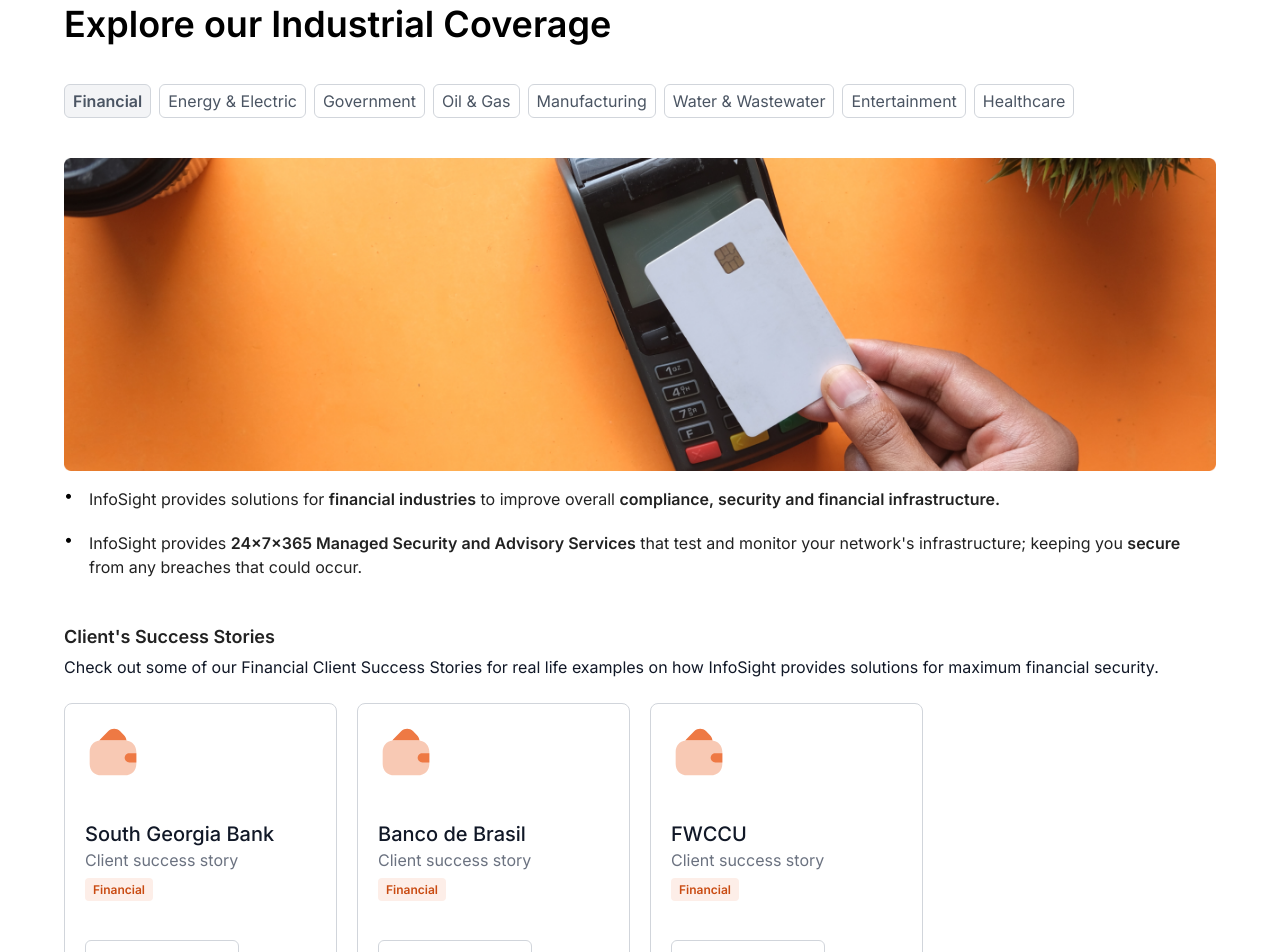
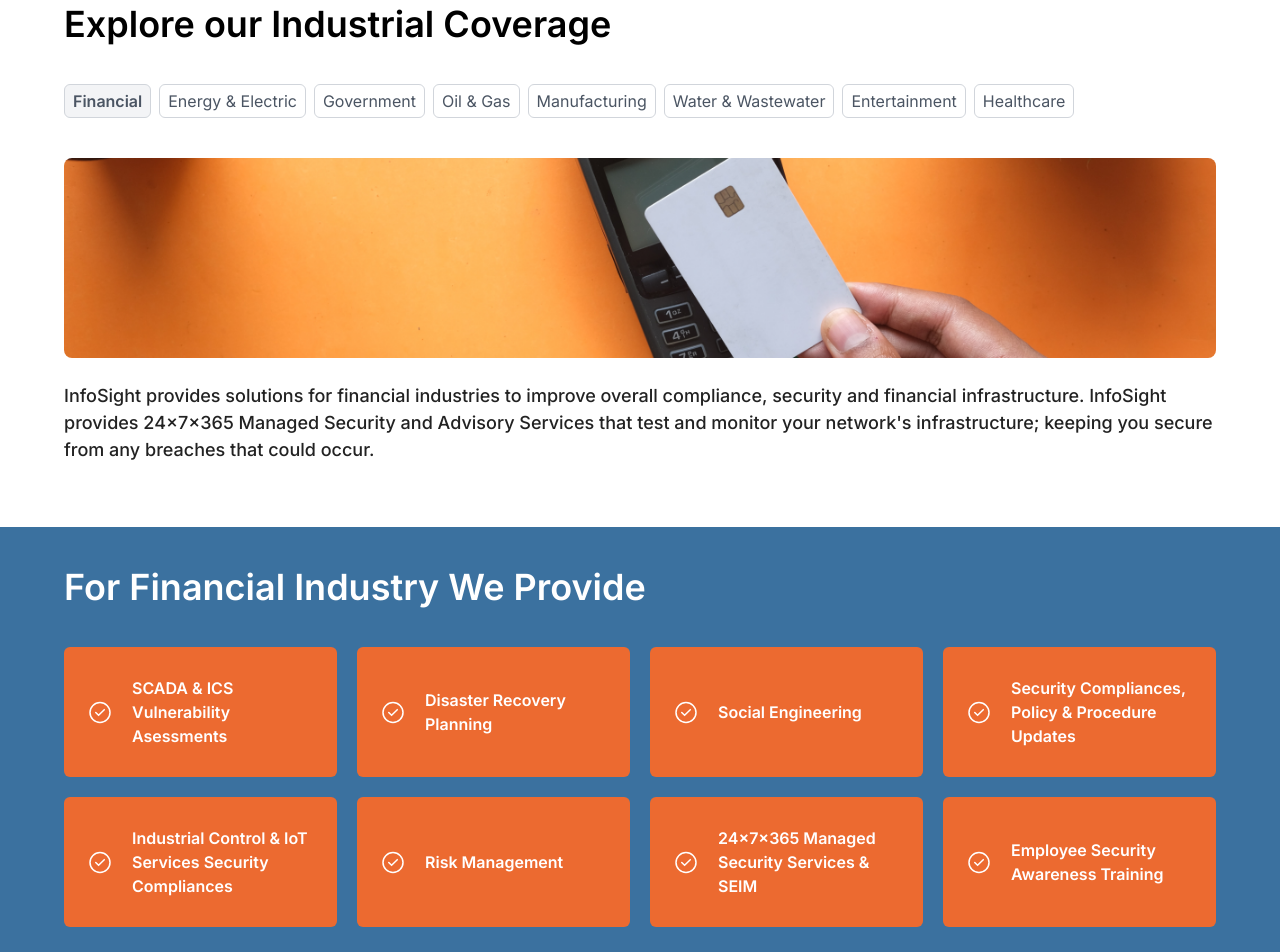
Before and after one commit to HassanSattar147/infosight, a Next.js app: page /industries in a window 1280 px wide. Shown: the part 480-1432 px from the top of the page. Built offline with nearby package versions, Linux system fonts and the light colour scheme.

Commit message:
added industry card.

```diff
--- a/src/components/Industries/Sub/FinancialCard.tsx
+++ b/src/components/Industries/Sub/FinancialCard.tsx
@@ -1,34 +1,7 @@
-import Image from "next/image";
 import React from "react";
 import financialImg from "../../../../public/industries/industries-financial-img.png";
-import { CardProps } from "@/components/Elements/Card";
-import Cards from "@/components/Elements/Cards";
-import ContentContainer from "@/components/Elements/ContentContainer";
 import { Features } from "@/components/Elements/ServicePageLayout";
-
-const FINANCIAL_CARDS_DATA: CardProps[] = [
-  {
-    imgType: "WLT",
-    title: "South Georgia Bank",
-    description: "Client success story",
-    tag: "Financial",
-    link: "https://www.infosightinc.com/pdf/InfoSight%20-%20South%20GA%20Bank%20Client%20Success%20Story.pdf",
-  },
-  {
-    imgType: "WLT",
-    title: "Banco de Brasil",
-    description: "Client success story",
-    tag: "Financial",
-    link: "https://www.infosightinc.com/pdf/InfoSight%20-%20Banco%20do%20Brasil%20Americas%20Client%20Success%20Story.pdf",
-  },
-  {
-    imgType: "WLT",
-    title: "FWCCU",
-    description: "Client success story",
-    tag: "Financial",
-    link: "https://www.infosightinc.com/pdf/InfoSight%20-%20FWCCU%20Client%20Success%20Story.pdf",
-  },
-];
+import IndustryCard from "./IndustryCard";
 
 const FINANCIAL_FEATURES_DATA = [
   "SCADA & ICS Vulnerability Asessments",
@@ -41,51 +14,12 @@
   "Employee Security Awareness Training",
 ];
 
+const desctiption = `InfoSight provides solutions for financial industries to improve overall compliance, security and financial infrastructure. InfoSight provides 24x7x365 Managed Security and Advisory Services that test and monitor your network's infrastructure; keeping you secure from any breaches that could occur.`;
+
 const FinancialCard = () => {
   return (
     <>
-      <ContentContainer>
-        <div className="py-5">
-          <div className="flex flex-col gap-3">
-            <Image src={financialImg} alt="" className="w-full" />
-            <div className="flex items-start">
-              <span className="pr-2">&bull;</span>
-              <p className="text-[#222222] py-1 px-2 text-xs lg:text-base">
-                InfoSight provides solutions for{" "}
-                <span className="font-semibold">financial industries</span> to
-                improve overall{" "}
-                <span className="font-semibold">
-                  compliance, security and financial infrastructure.
-                </span>
-              </p>
-            </div>
-            <div className="flex items-start">
-              <span className="pr-2">&bull;</span>
-              <p className="text-[#222222] py-1 px-2 text-xs lg:text-base">
-                InfoSight provides{" "}
-                <span className="font-semibold">
-                  24x7x365 Managed Security and Advisory Services
-                </span>{" "}
-                that test and monitor your network&apos;s infrastructure;
-                keeping you <span className="font-semibold">secure</span> from
-                any breaches that could occur.
-              </p>
-            </div>
-          </div>
-          <div className="py-5 lg:py-10">
-            <h3 className="lg:text-lg text-[#222222] font-semibold">
-              Client&apos;s Success Stories
-            </h3>
-            <p className="text-gray-900 text-sm lg:text-base py-1">
-              Check out some of our Financial Client Success Stories for real
-              life examples on how InfoSight provides solutions for maximum
-              financial security.
-            </p>
-            <Cards cardsData={FINANCIAL_CARDS_DATA} conatinerClass="mt-5" />
-          </div>
-        </div>
-      </ContentContainer>
-
+      <IndustryCard img={financialImg} description={desctiption} />
       <Features
         data={FINANCIAL_FEATURES_DATA}
         title="For Financial Industry We Provide"
--- /dev/null
+++ b/src/components/Industries/Sub/IndustryCard.tsx
@@ -0,0 +1,35 @@
+import ContentContainer from "@/components/Elements/ContentContainer";
+import { GenericElements } from "@/types";
+import { StaticImageData } from "next/image";
+import React from "react";
+
+const IndustryCard = ({
+  description,
+  img,
+}: {
+  img: StaticImageData;
+  description: GenericElements;
+}) => {
+  return (
+    <ContentContainer>
+      <div className="py-5 mb-[40px]">
+        <div
+          style={{
+            backgroundImage: `url(${img.src})`,
+            width: "100%",
+            height: "200px",
+            borderRadius: "8px",
+            backgroundPosition: "center",
+            backgroundSize: "cover",
+            marginBottom: "24px",
+          }}
+        />
+        <p className="text-[#222222] my-1 text-[18px]" style={{fontWeight: '500'}}>
+          {description}
+        </p>
+      </div>
+    </ContentContainer>
+  );
+};
+
+export default IndustryCard;
```
